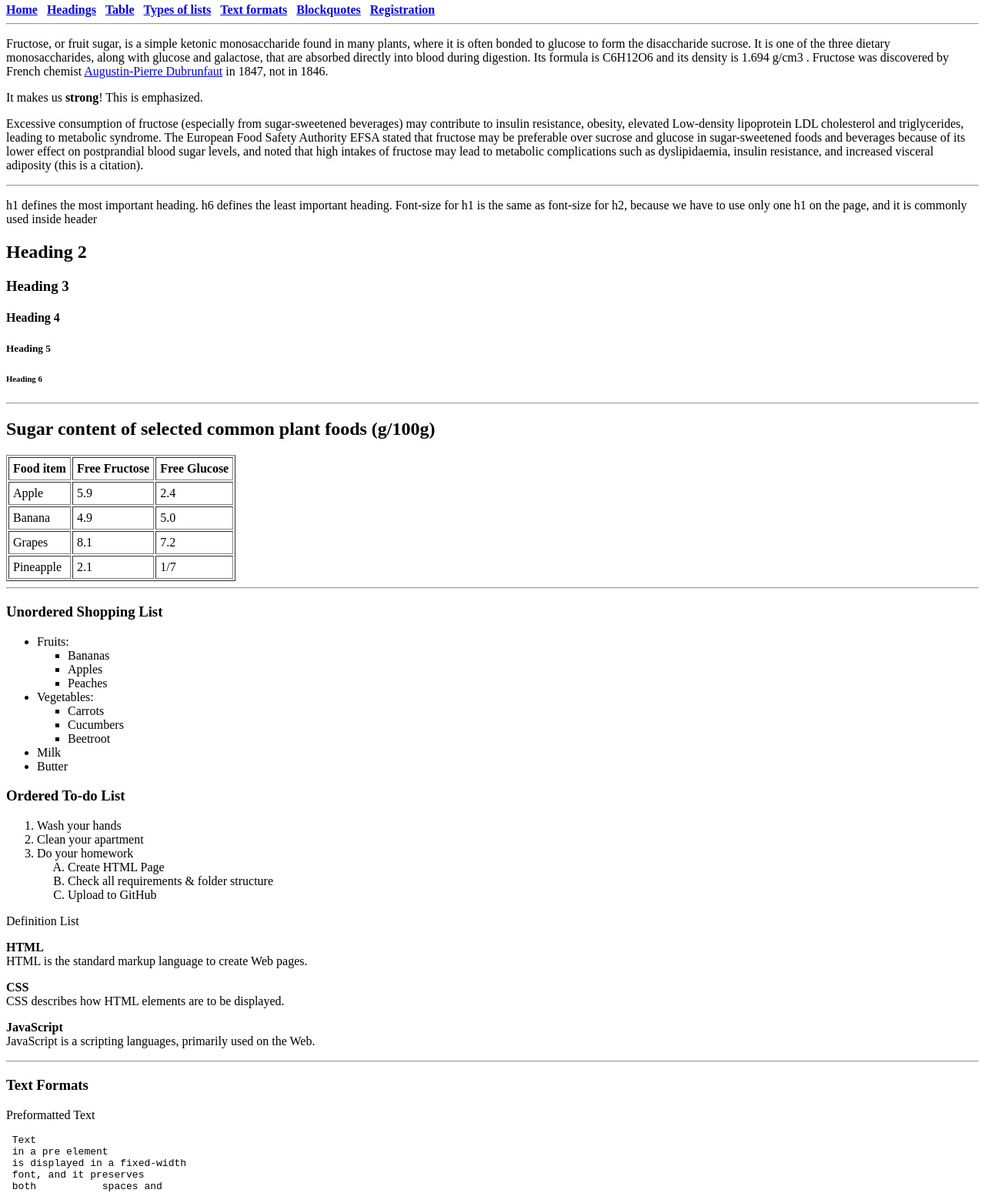
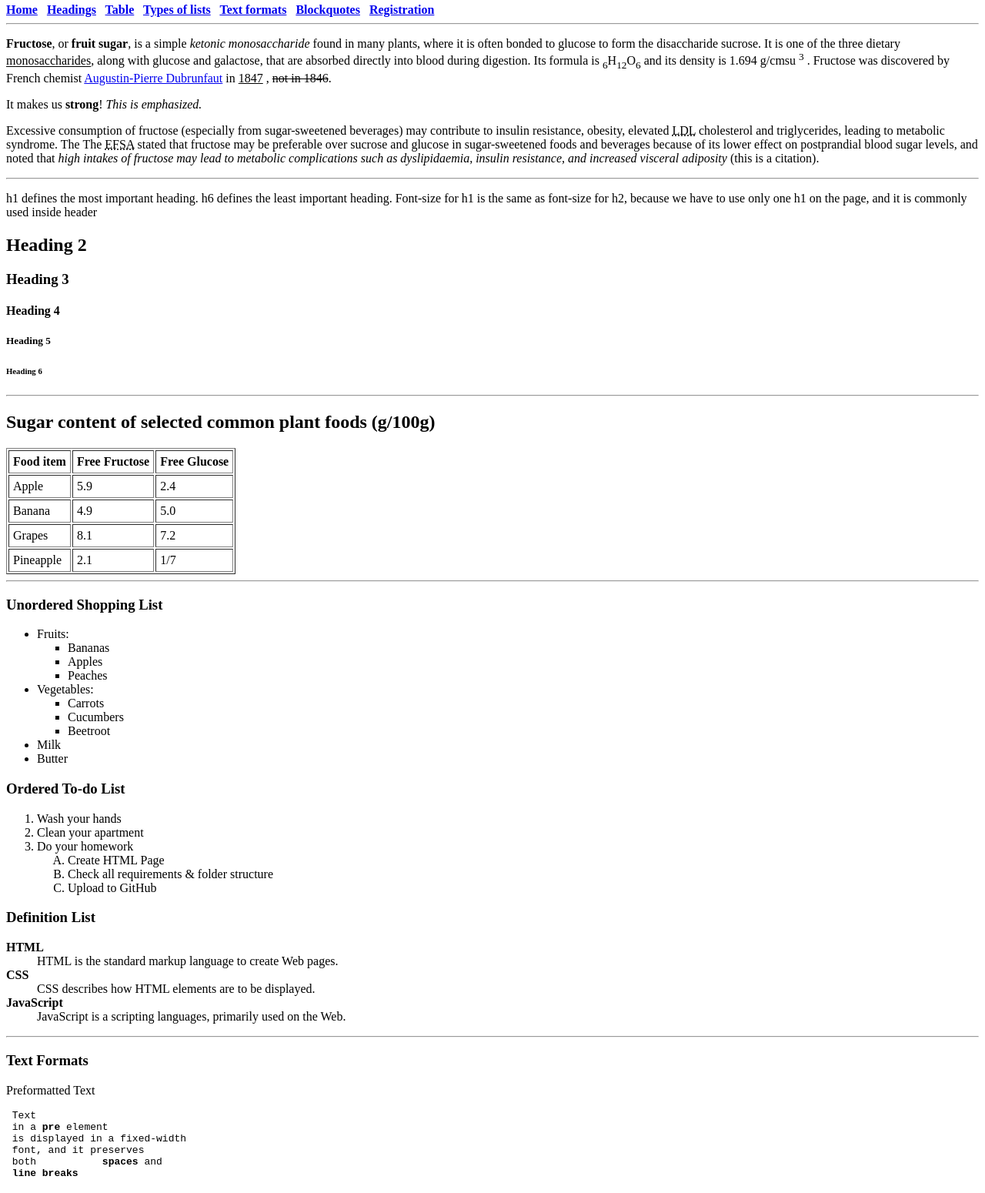
Before and after one commit to NotProf/LNU_HW1, a plain HTML site: page homework/index.html in a window 1280 px wide. Shown: the part 179-1729 px from the top of the page at 77% size. Drawn offline with Linux system fonts and the light colour scheme.

Commit message:
Finalize HTML markup

```diff
--- a/homework/index.html
+++ b/homework/index.html
@@ -5,53 +5,69 @@
 	<title>HTML BASICS</title>
 </head>
 <body>
+<div class="wrapper">
+	<div class="main">
+		<div class="container">
+			<div class="content" role="main">
 				<center id="home"><img src="logo.png" width="200" alt=""></center>
 				<h2>HTML BASICS</h2>
 
-<div>
-    <a href="#home"><b>Home</b></a> &nbsp;
-    <a href="#headings"><b>Headings</b></a> &nbsp;
-    <a href="#table"><b>Table</b></a> &nbsp;
-    <a href="#lists"><b>Types of lists</b></a> &nbsp;
-    <a href="#text"><b>Text formats</b></a> &nbsp;
-    <a href="#quotes"><b>Blockquotes</b></a> &nbsp;
-    <a href="#registration"><b>Registration</b></a> &nbsp;
+				<nav>
+					<b>
+						<a href="#home">Home</a> &nbsp;
+						<a href="#headings">Headings</a> &nbsp;
+						<a href="#table">Table</a> &nbsp;
+						<a href="#lists">Types of lists</a> &nbsp;
+						<a href="#text">Text formats</a> &nbsp;
+						<a href="#quotes">Blockquotes</a> &nbsp;
+						<a href="#registration">Registration</a> &nbsp;
+					</b>
 					<hr/>
-</div>
+				</nav>
 
 				<div>
 					<p>
-        Fructose, or
-        fruit sugar, is a simple
-        ketonic monosaccharide found in many plants, where it is often bonded to glucose to form the disaccharide
-        sucrose.
+						<b>Fructose</b>, or
+						<b>fruit sugar</b>, is a simple
+						<i>ketonic monosaccharide</i> found in many plants, where it is often bonded to glucose to form
+						the disaccharide sucrose.
 						It is one of the three dietary
-        monosaccharides, along with glucose and galactose, that are absorbed directly into blood during digestion.
-        Its formula is C6H12O6 and its density is 1.694 g/cm3 .
+						<u>monosaccharides</u>, along with glucose and galactose, that are absorbed directly
+						into blood during digestion.
+						Its formula is <sub>6</sub>H<sub>12</sub>O<sub>6</sub> and its density is 1.694 g/cmsu
+						<sup>3</sup> .
 						Fructose was discovered by French chemist
 						<a href="#">Augustin-Pierre Dubrunfaut</a> in
-        1847, not in 1846.
+						<ins>1847</ins>
+						, <s>not in 1846</s>.
 					</p>
 					<p>
 						It makes us <b>strong</b>!
-        This is emphasized.
+						<i>This is emphasized.</i>
 					</p>
 					<p>
-        Excessive consumption of fructose (especially from sugar-sweetened beverages) may contribute to insulin
+						Excessive consumption of fructose (especially from sugar-sweetened beverages) may contribute to
+						insulin
 						resistance, obesity, elevated
-        Low-density lipoprotein LDL cholesterol and triglycerides, leading to metabolic syndrome.
-        The European Food Safety Authority EFSA stated that fructose may be preferable over sucrose and glucose in
-        sugar-sweetened foods and beverages because of its lower effect on postprandial blood sugar levels, and noted
+						<abbr title="Low-density lipoprotein">LDL</abbr> cholesterol and triglycerides, leading to
+						metabolic syndrome.
+						The The <abbr title="European Food Safety Authority">EFSA</abbr> stated that fructose may be
+						preferable over sucrose and
+						glucose in
+						sugar-sweetened foods and beverages because of its lower effect on postprandial blood sugar
+						levels, and noted
 						that
-        high intakes of fructose may lead to metabolic complications such as dyslipidaemia, insulin resistance, and
-        increased visceral adiposity (this is a citation).
+						<i>high intakes of fructose may lead to metabolic complications such as dyslipidaemia, insulin
+							resistance, and
+							increased visceral adiposity</i> (this is a citation).
 					</p>
 					<hr>
 				</div>
 
 				<section id="headings">
 					<p> h1 defines the most important heading. h6 defines the least important heading.
-       Font-size for h1 is the same as font-size for h2, because we have to use only one h1 on the page, and it is commonly
+						Font-size for h1 is the same as font-size for h2, because we have to use only one h1 on the
+						page, and it is commonly
 						used inside header</p>
 
 					<h2>Heading 2</h2>
@@ -140,25 +156,17 @@
 						</li>
 					</ol>
 
-    <p>Definition List</p>
+					<h3>Definition List</h3>
 
-    <p>
-        <b>HTML</b>
-        <br/>
-        <span>HTML is the standard markup language to create Web pages.</span>
-    </p>
+					<dl>
+						<dt><b>HTML</b></dt>
+						<dd>HTML is the standard markup language to create Web pages.</dd>
+						<dt><b>CSS</b></dt>
+						<dd>CSS describes how HTML elements are to be displayed.</dd>
+						<dt><b>JavaScript</b></dt>
+						<dd>JavaScript is a scripting languages, primarily used on the Web.</dd>
+					</dl>
 
-    <p>
-        <b>CSS</b>
-        <br/>
-        <span>CSS describes how HTML elements are to be displayed.</span>
-    </p>
-
-    <p>
-        <b>JavaScript</b>
-        <br/>
-        <span>JavaScript is a scripting languages, primarily used on the Web.</span>
-    </p>
 					<hr>
 				</section>
 
@@ -169,37 +177,41 @@
 
 	<pre>
  Text
- in a pre element
+ in a <b>pre</b> element
  is displayed in a fixed-width
  font, and it preserves
- both           spaces and
- line breaks
+ both           <b>spaces</b> and
+ <b>line breaks</b>
     </pre>
 
 					<p>This is code</p>
 	<pre>
+ <code>
  .flex {
    display: flex;
-   justify-content: justify;
+   justify-content: justify
    aliign-items: center;
  }
+ </code>
     </pre>
 
 					<h2 id="quotes">Blockquotes</h2>
 
 					<p>
-        Let’s keep it simple. Italics are good to help set it off from the body text. Be sure to style the citation.
+						Let’s keep it simple. Italics are good to help set it off from the body text. Be sure to style
+						the citation.
 					</p>
 
 					<blockquote>
-        "So if you want to go fast, if you want to get done quickly, if you want your code to be easy to write, make it easy to read."
+						"So if you want to go fast, if you want to get done quickly, if you want your code to be easy to
+						write, make it easy to read."
 						<br>
 						<cite><a href="#">Robert C. Martin (Uncle Bob)</a></cite>
 					</blockquote>
 					<hr>
 				</section>
 
-<div id="registration">
+				<div id="registration" align="right">
 					<form>
 						<div>
 							<label for="name">Name</label>
@@ -234,5 +246,9 @@
 						<input type="submit">
 					</form>
 				</div>
+			</div>
+		</div>
+	</div>
+</div>
 </body>
 </html>
```
Lines whose indentation alone changed are shown as unchanged.
